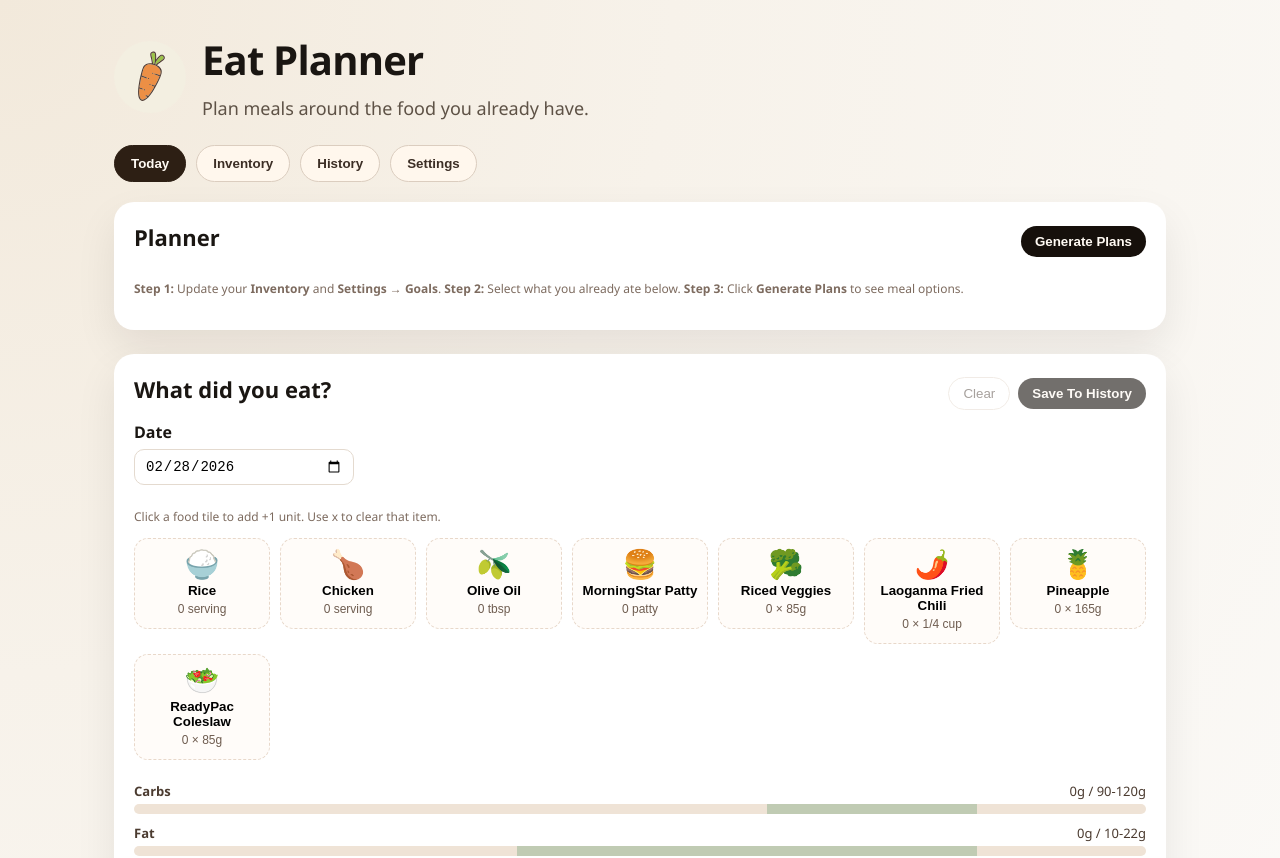
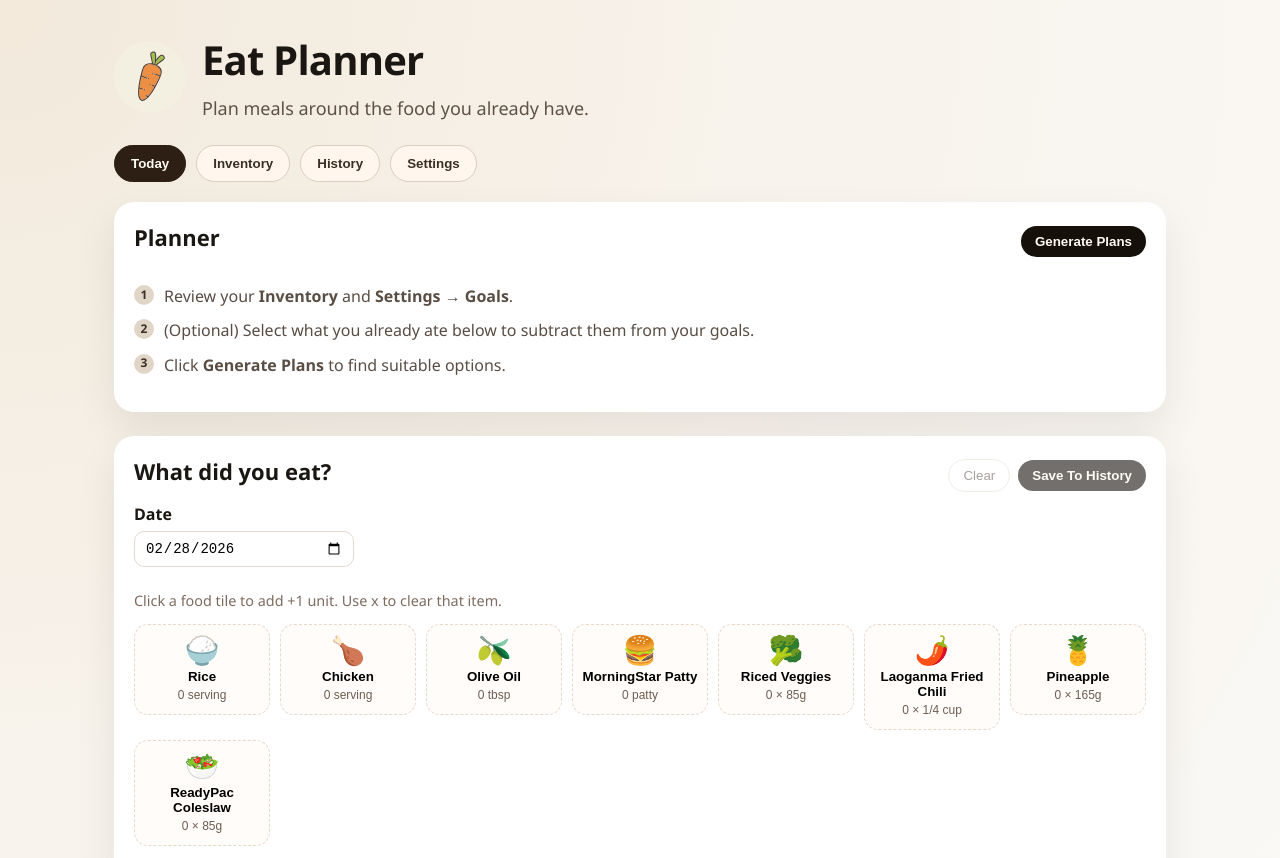
Before and after one commit to quark-zju/EatPlanner, a React (Vite) app: page /#today in a window 1280 px wide. Shown: the top 858 px of the page. Built offline with nearby package versions, Linux system fonts and the light colour scheme.

Commit message:
Enhance planner walkthrough UI with step list
Agent-Model: gpt-5.2-codex

```diff
--- a/src/App.css
+++ b/src/App.css
@@ -696,9 +696,42 @@ select {
 }
 
 .hint {
+  font-size: 0.9em;
+  color: #7d6b5f;
+  margin: 8px 0;
+}
+
+.step-list {
+  list-style: none;
+  padding: 0;
+  margin: 16px 0;
+  display: flex;
+  flex-direction: column;
+  gap: 12px;
+}
+
+.step-item {
+  display: flex;
+  align-items: flex-start;
+  gap: 10px;
+  color: #5a4d44;
+  line-height: 1.4;
+}
+
+.step-number {
+  flex-shrink: 0;
+  width: 20px;
+  height: 20px;
+  background: #e1d5c8;
+  color: #3c2e25;
+  border-radius: 50%;
+  display: flex;
+  align-items: center;
+  justify-content: center;
   font-size: 12px;
-  color: #7d6b5f;
+  font-weight: bold;
 }
+
 
 .hint a {
   color: #7a3f1f;
--- a/src/components/tabs/TodayTab.tsx
+++ b/src/components/tabs/TodayTab.tsx
@@ -81,11 +81,20 @@ export default function TodayTab() {
           </button>
         </div>
         {shouldShowHowToUse && (
-          <p className="hint">
-            <strong>Step 1:</strong> Update your <strong>Inventory</strong> and <strong>Settings → Goals</strong>.
-            <strong> Step 2:</strong> Select what you already ate below.
-            <strong> Step 3:</strong> Click <strong>Generate Plans</strong> to see meal options.
-          </p>
+          <ul className="step-list">
+            <li className="step-item">
+              <span className="step-number">1</span>
+              <div>Review your <strong>Inventory</strong> and <strong>Settings → Goals</strong>.</div>
+            </li>
+            <li className="step-item">
+              <span className="step-number">2</span>
+              <div>(Optional) Select what you already ate below to subtract them from your goals.</div>
+            </li>
+            <li className="step-item">
+              <span className="step-number">3</span>
+              <div>Click <strong>Generate Plans</strong> to find suitable options.</div>
+            </li>
+          </ul>
         )}
         {(options.length > 0 || plannerMessage) && plannerContextMessage && (
           <p className="hint">{plannerContextMessage}</p>
```
